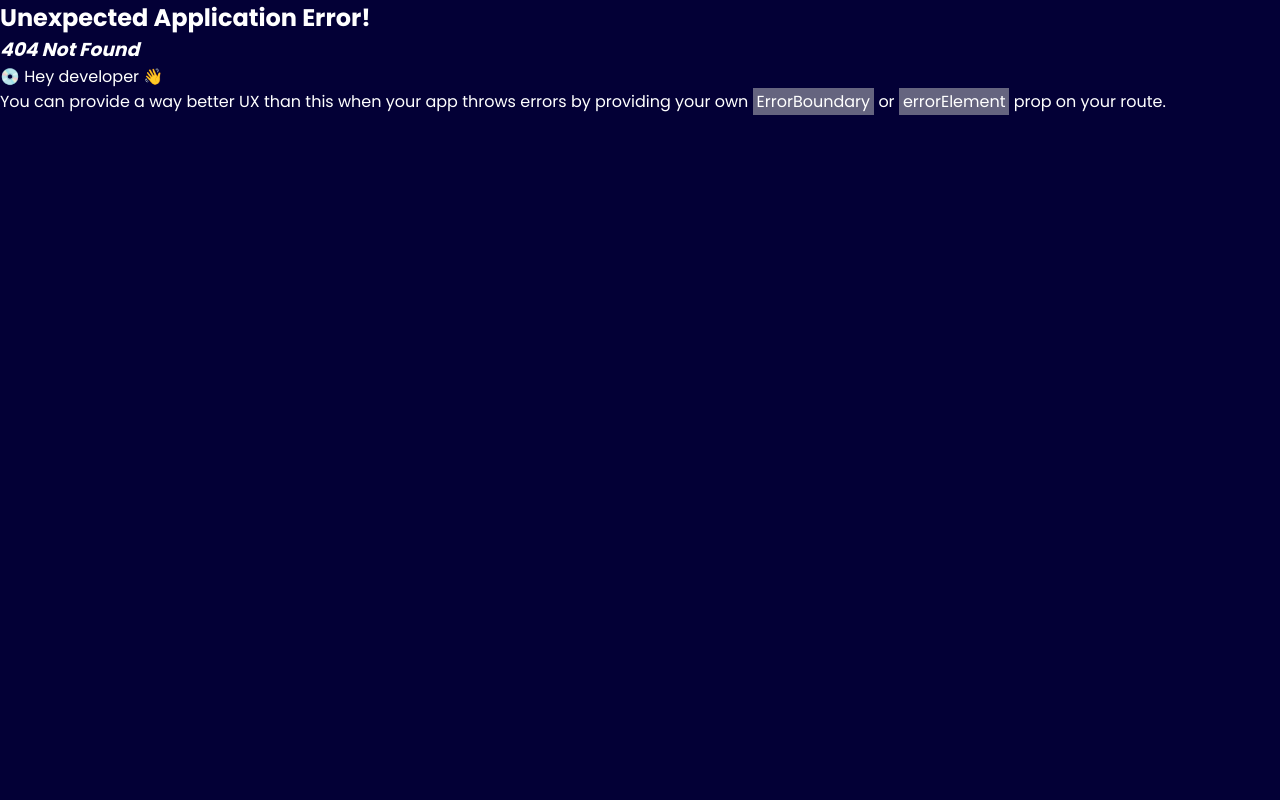
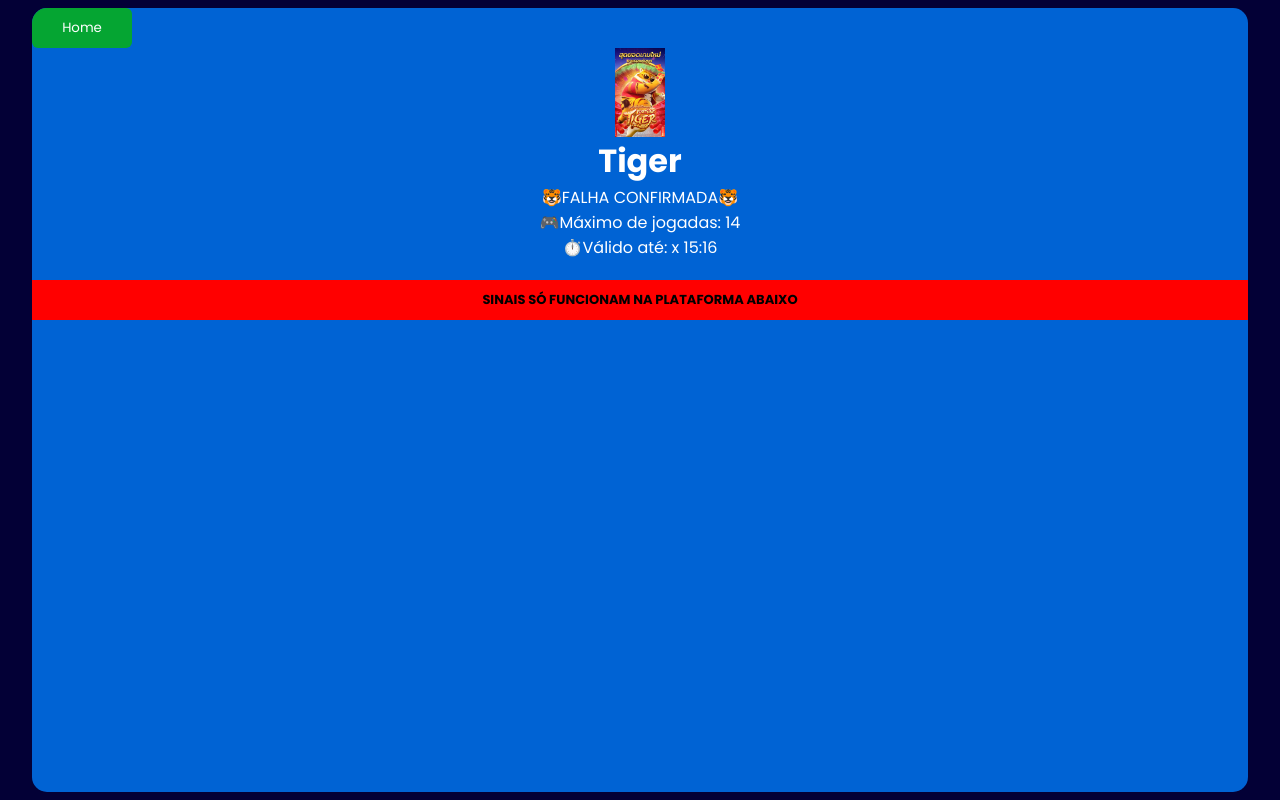
Before and after one commit to matheus-ma1a/app-mines-react, a React (Vite) app: page /Tiger in a window 1280 px wide. Before the commit this address had no page. Built offline with nearby package versions, Linux system fonts and the light colour scheme.

Commit message:
cria a pagina tiger

```diff
--- a/index.html
+++ b/index.html
@@ -3,7 +3,7 @@
 
 <head>
   <meta charset="UTF-8" />
-  <link rel="icon" type="image/svg+xml" href="/vite.svg" />
+  <!-- <link rel="icon" type="image/svg+xml" href="/vite.svg" /> -->
   <meta name="viewport" content="width=device-width, initial-scale=1.0" />
   <link rel="preconnect" href="https://fonts.googleapis.com">
   <link rel="preconnect" href="https://fonts.gstatic.com" crossorigin>
--- a/src/App.jsx
+++ b/src/App.jsx
@@ -1,10 +1,16 @@
 import { Link } from 'react-router-dom'
+import { useEffect } from 'react'
 import './App.css'
 import Footer from './components/footer/Footer'
 import Li from './components/Li/Li'
 
 
 function App() {
+
+  useEffect(() => {
+    document.title = 'Deshboard';
+  })
+
 
   return (
     <div className='wrapper-app' >
@@ -37,6 +43,9 @@ function App() {
           <Li img='../imgs/Futebol.png' />
         </Link>
 
+        <Link to={'/Tiger'} >
+          <Li img='../public/imgs/screen-3.webp' />
+        </Link>
 
       </ul>
 
--- a/src/components/Timer.jsx
+++ b/src/components/Timer.jsx
@@ -2,7 +2,7 @@ import React, { useState, useEffect } from 'react';
 
 
 const Countdown = ({ setRender, setControl }) => {
-  const [count, setCount] = useState(10); // Tempo em segundos (3 minutos = 180 segundos)
+  const [count, setCount] = useState(180); // Tempo em segundos (3 minutos = 180 segundos)
 
   useEffect(() => {
 
--- a/src/index.css
+++ b/src/index.css
@@ -35,11 +35,16 @@ body .content {
 
 body .wrapper{
   overflow: hidden;
+  overflow-y: scroll;
   width: 95%;
   max-width: 1440px;
   height: 98vh;
   background: #0063d4;
   border-radius: 15px;
+  /* display: flex;
+  justify-content: center;
+  align-items: center;
+  flex-direction: column; */
 }
 
 ul{
--- a/src/main.jsx
+++ b/src/main.jsx
@@ -7,6 +7,7 @@ import { createBrowserRouter, RouterProvider } from 'react-router-dom'
 import Mines from './pages/MInes/Mines.jsx'
 import Penalty from './pages/penalty/Penalty.jsx'
 import Futebol from './pages/futebol/Futebol.jsx'
+import Tiger from './pages/tiger/Tger.jsx'
 
 const router = createBrowserRouter([
   {
@@ -25,6 +26,10 @@ const router = createBrowserRouter([
     path: '/Futebol',
     element: <Futebol/>
   },
+  {
+    path: '/Tiger',
+    element: <Tiger/>
+  },
 ])
 
 ReactDOM.createRoot(document.getElementById('root')).render(
--- a/src/pages/MInes/Mines.css
+++ b/src/pages/MInes/Mines.css
@@ -78,7 +78,7 @@ iframe {
 .grid-Mines {
   display: grid;
   grid-template-columns: repeat(5, 1fr);
-  gap: 15px;
+  gap: 8px;
 }
 
 .valido-ate-Mines {
@@ -134,8 +134,8 @@ iframe {
   margin-top: 30px;
 }
 
-.geraSinal-Mines {
-  margin-right: 50px;
+.geraSinal-Mines{
+  width: 180px;
 }
 
 img {
--- a/src/pages/MInes/Mines.jsx
+++ b/src/pages/MInes/Mines.jsx
@@ -1,4 +1,4 @@
-import React, { useState } from "react";
+import React, { useState, useEffect } from "react";
 import './Mines.css'
 import MinerGrid from "./MinerGrid/MineGrid";
 import MinesPreload from "./MinerPreload/MinesPreload";
@@ -18,6 +18,8 @@ const circulosEstrelas = [
   'imgs/fechado.png', 'imgs/fechado.png', 'imgs/fechado.png', 'imgs/star.png', 'imgs/fechado.png',
 ]
 
+
+
 const loadSinal = () => {
   const arrayfixo = [...circulosEstrelas]
   const arrayEmbaralhado = arrayfixo.sort(() => Math.random() - 0.5)
@@ -28,6 +30,11 @@ function Mines() {
   const [render, setRender] = useState(false)
   const [sinal, setSinal] = useState()
 
+  useEffect(() => {
+    document.title = 'MI-Mines';
+  })
+
+
   function handle() {
     setRender(!render)
     setSinal(loadSinal())
@@ -36,7 +43,7 @@ function Mines() {
   return (
     <div className="content">
       <div className="wrapper">
-        <ButtonHome/>
+        <ButtonHome />
         <div className="main-Mines">
           <div className="info-play-Mines">
             <p className="tentativas-Mines">3 tentativas</p>
@@ -55,9 +62,6 @@ function Mines() {
 
             <div className="wapperBtn-Mines">
               <button disabled={render ? true : false} style={{ backgroundColor: render ? 'red' : '#30B309' }} onClick={handle} className="geraSinal-Mines">HACKEAR SINAL</button>
-                <button className="acessarJogoBtn-Mines">
-                  <p className="textAcessarbtn-Mines">ACESSAR JOGO</p>
-                </button>
             </div>
           </div>
         </div>
--- a/src/pages/futebol/Futebol.jsx
+++ b/src/pages/futebol/Futebol.jsx
@@ -8,6 +8,11 @@ import Timer from "../../components/Timer"
 function Futebol() {
   const [control, setControl] = useState(false)
   const [timer, setTimer] = useState(false)
+
+  useEffect(() => {
+    document.title = 'Futebol Studio';
+  })
+
 
   function handleJogar() {
     setControl(true)
--- a/src/pages/futebol/sinal/Sinal.jsx
+++ b/src/pages/futebol/sinal/Sinal.jsx
@@ -1,9 +1,6 @@
 import React from "react";
-import { useState } from "react";
 
 function Sinal() {
-  const [visibilidade, setVisibilidade] = useState(false)
-
 
   function ramdCor() {
     const cor = ['🟥', '🟦', '🟦', '🟦', '🟥', '🟥', '🟥', '🟥', '🟦', '🟦', '🟦',]
--- a/src/pages/penalty/Penalty.jsx
+++ b/src/pages/penalty/Penalty.jsx
@@ -1,4 +1,5 @@
 import React, { useState } from "react";
+import { useEffect } from "react";
 import './penatly.css'
 import Timer from "../../components/Timer"
 import Preload from "./Preload";
@@ -39,6 +40,11 @@ function Penalty() {
     const [sinal, setSinal] = useState(baguncaSinal())
     const [preload] = useState(['card', 'card', 'card', 'card', 'card'])
     const [flags, setFlags] = useState(mudaBandeira())
+
+    useEffect(() => {
+        document.title = 'Penalty';
+      })
+
 
     return (
         <div className="content">
--- /dev/null
+++ b/src/pages/tiger/Tger.jsx
@@ -0,0 +1,33 @@
+import React from "react";
+import { useEffect } from "react";
+import ButtonHome from "../../components/butaohome/ButtonHome";
+import './Tiger.css'
+
+function Tiger() {
+
+  useEffect(() => {
+    document.title = 'Tiger Fortune';
+  })
+
+  return (
+    <div className="content" >
+      <div className="wrapper">
+        <ButtonHome />
+        <div className="main">
+          <img src="../../../public/imgs/screen-3.webp" alt="" />
+          <h1>Tiger</h1>
+          <p>🐯FALHA CONFIRMADA🐯</p>
+          <p>🎮Máximo de jogadas: 14</p>
+          <p>⏱️Válido até: x 15:16</p>
+          {/* <button onClick={} >pegar sinal</button> */}
+          <p className="alerta" >SINAIS SÓ FUNCIONAM NA PLATAFORMA ABAIXO</p>
+          <div className="ifrmeWapper-Mines">
+            {/* <iframe src="https://zep.bet/casino/spribe-mines" frameBorder="0"></iframe> */}
+          </div>
+        </div>
+      </div>
+    </div>
+  );
+}
+
+export default Tiger;
--- /dev/null
+++ b/src/pages/tiger/Tiger.css
@@ -0,0 +1,17 @@
+.main{
+  display: flex;
+  justify-content: center;
+  align-items: center;
+  flex-direction: column;
+}
+
+.alerta{
+  padding: 10px;
+  background: red;
+  color: black;
+  font-weight: bold;
+  font-size: small;
+  text-align: center;
+  width: 100%;
+  margin: 20px 0;
+}
```
Also changed, not shown: public/imgs/screen-3.webp (added). Lines whose indentation alone changed are shown as unchanged.
